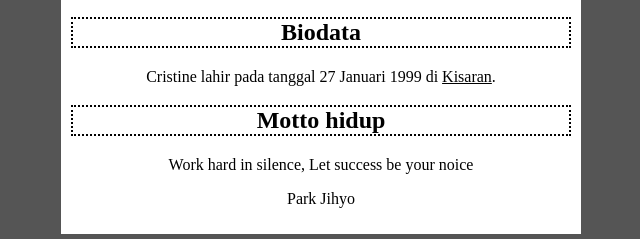
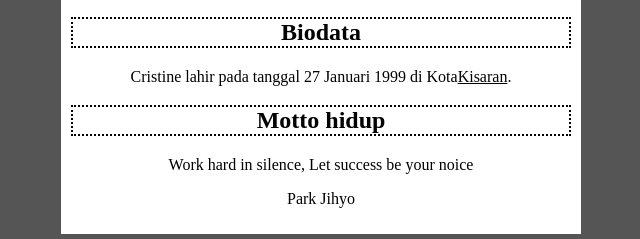
Before and after one commit to cristine27/Cristine.github.io, a plain HTML site: page index.html in a window 1280 px wide. Shown: the part 538-777 px from the top of the page, 319-959 px from the left. Drawn offline with Linux system fonts and the light colour scheme.

Commit message:
Update index.html

```diff
--- a/index.html
+++ b/index.html
@@ -28,7 +28,7 @@
 
         <div class="biodata">
             <h2>Biodata</h2>
-            <p style="text-align: center;">Cristine lahir pada tanggal 27 Januari 1999 di <u>Kisaran</u>.</p>
+            <p style="text-align: center;">Cristine lahir pada tanggal <time>27 Januari 1999</time> di Kota<u>Kisaran</u>.</p>
         </div>
 
         <div class="Motto hidup">
```
